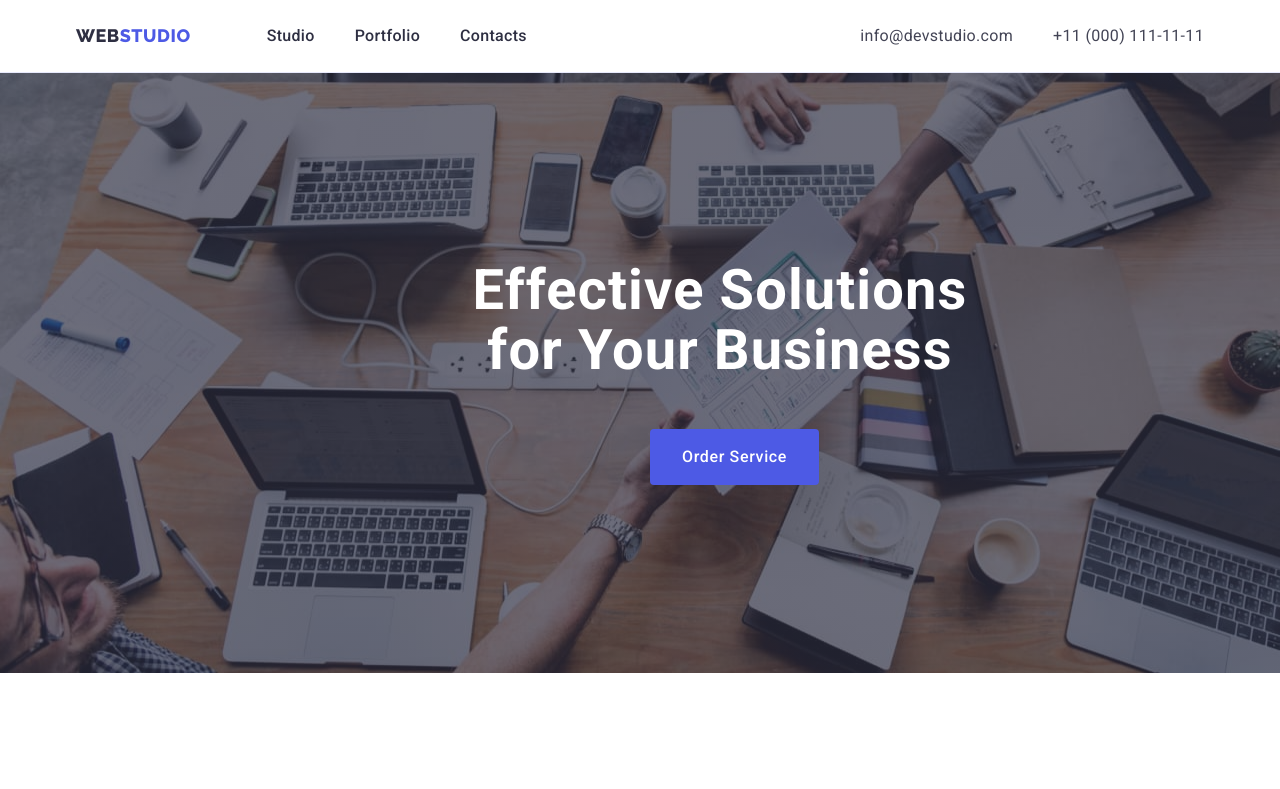
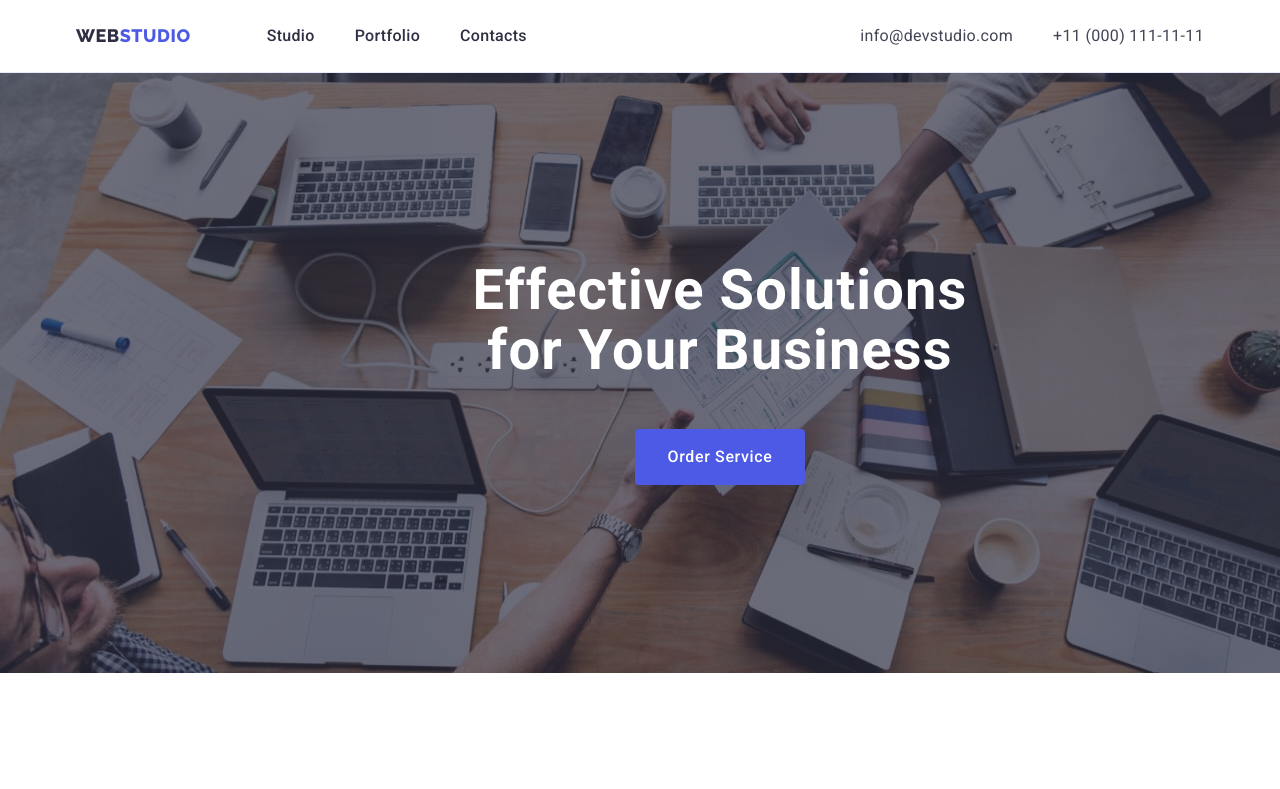
Before and after one commit to mep39/goit-markup-hw-04, a plain HTML site: page index.html in a window 1280 px wide. Shown: the top 789 px of the page. Drawn offline with nearby package versions, Linux system fonts and the light colour scheme.

Commit message:
Update styles.css

```diff
--- a/css/styles.css
+++ b/css/styles.css
@@ -146,6 +146,7 @@ img {
   color: var(--primery-color);
 }
 .hero {
+  width: 1440px;
   background: var(--accent-color);
   background-image: linear-gradient(rgba(46, 47, 66, 0.7), rgba(46, 47, 66, 0.7)), url(../images/hero-bg.jpg);
 
@@ -154,7 +155,7 @@ img {
 
 }
 .hero-container {
-  width: 1440px;
+  /* width: 1440px; */
   /* height: 600px;
   padding-top: 188px;
   margin: auto; */
@@ -193,7 +194,10 @@ img {
   /* box-shadow: 0px 4px 4px rgba(0, 0, 0, 0.15); */
   padding: 16px 32px;
   /* padding-bottom: 188px; */
-  margin-left: 635px;
+  /* margin-left: 478px; */
+  margin-left: auto;
+  margin-right: auto;
+  display: flex;
 }
 .hero-btn:hover,
 .hero-btn:focus {
```
